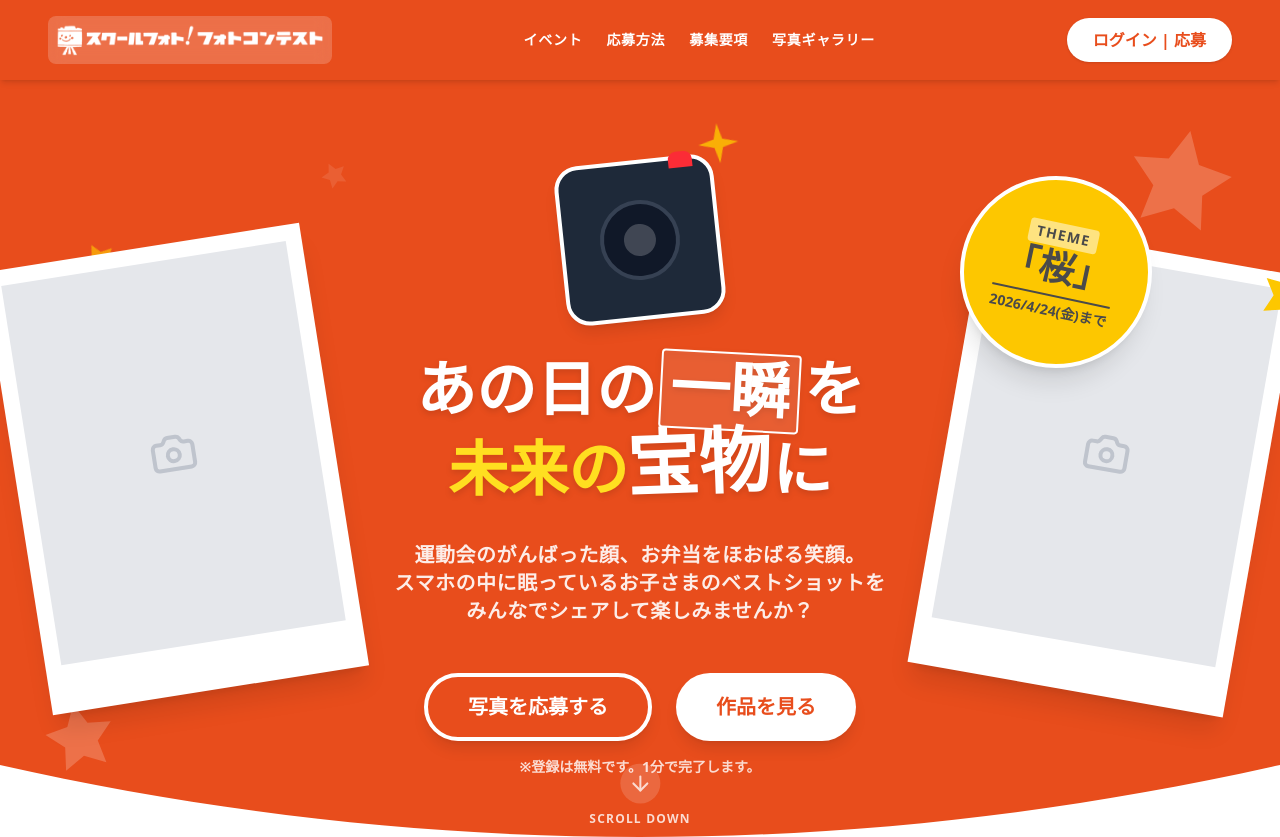
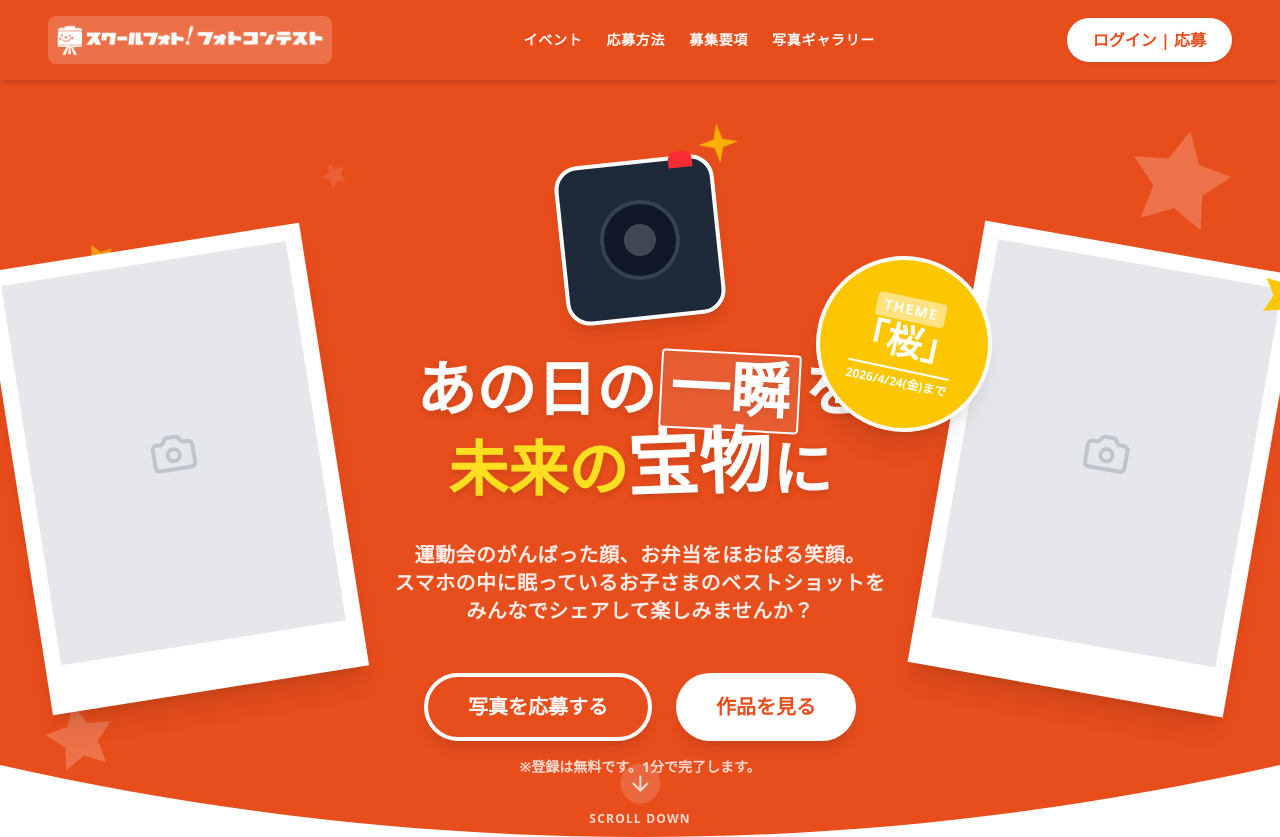
Before and after one commit to Yoshiken-lab/Photocon, a Next.js app in the folder photocon-system/: page /sample-f2 in a window 1280 px wide. Shown: the top 837 px of the page. Built offline with nearby package versions, Linux system fonts and the light colour scheme.

Commit message:
style(sample-f2): Reposition Theme badge next to hero text

```diff
--- a/photocon-system/components/f2/HeroF2.tsx
+++ b/photocon-system/components/f2/HeroF2.tsx
@@ -62,8 +62,9 @@ export function HeroF2() {
                         </div>
                     </div>
 
-                    {/* Main Catchphrase */}
-                    <h1 className="text-4xl md:text-6xl font-bold font-maru leading-tight mt-8 drop-shadow-md">
+                    {/* Main Catchphrase Wrapper for Badge Positioning */}
+                    <div className="relative inline-block mt-8">
+                        <h1 className="text-4xl md:text-6xl font-bold font-maru leading-tight drop-shadow-md">
                             <span className="inline-block transform hover:scale-110 transition-transform">あ</span>
                             <span className="inline-block transform hover:scale-110 transition-transform">の</span>
                             <span className="inline-block transform hover:scale-110 transition-transform">日</span>
@@ -76,6 +77,14 @@ export function HeroF2() {
                             <span className="inline-block transform -rotate-2 origin-bottom-left text-5xl md:text-7xl">宝物</span>
                             に
                         </h1>
+
+                        {/* Campaign Badge (Moved here) */}
+                        <div className="absolute -top-16 -right-12 md:-top-24 md:-right-32 z-20 transform rotate-12 bg-yellow-400 text-brand-500 p-4 md:p-6 rounded-full shadow-xl flex flex-col items-center justify-center border-4 border-white w-32 h-32 md:w-44 md:h-44 animate-bounce-slow">
+                            <span className="text-xs md:text-sm font-bold tracking-widest bg-white/50 px-2 py-0.5 rounded mb-1">THEME</span>
+                            <span className="text-2xl md:text-4xl font-bold font-maru leading-none mb-1">「桜」</span>
+                            <span className="text-[10px] md:text-xs font-bold border-t-2 border-brand-500/30 pt-1 mt-1">2026/4/24(金)まで</span>
+                        </div>
+                    </div>
 
                     <p className="mt-8 font-bold text-lg md:text-xl tracking-wide opacity-90">
                         運動会のがんばった顔、お弁当をほおばる笑顔。<br />
@@ -116,13 +125,7 @@ export function HeroF2() {
 
             </div>
 
-            {/* Campaign Badge (Sticker style) */}
-            <div className="absolute top-24 right-4 md:right-20 lg:right-32 z-20 transform rotate-12 bg-yellow-400 text-brand-500 p-6 md:p-8 rounded-full shadow-xl flex flex-col items-center justify-center border-4 border-white w-40 h-40 md:w-48 md:h-48 animate-bounce-slow">
-                <span className="text-sm font-bold tracking-widest bg-white/50 px-2 py-0.5 rounded mb-1">THEME</span>
-                <span className="text-3xl md:text-4xl font-bold font-maru leading-none mb-1">「桜」</span>
-                <span className="text-xs md:text-sm font-bold border-t-2 border-brand-500/30 pt-1 mt-1">2026/4/24(金)まで</span>
-                {/* Triangle pointer part of speech bubble if needed, but circle sticker is fine */}
-            </div>
+
 
             {/* Scroll Down Indicator */}
             <div className="absolute bottom-6 left-1/2 transform -translate-x-1/2 text-white flex flex-col items-center gap-2 animate-bounce opacity-80">
```
Lines whose indentation alone changed are shown as unchanged.
